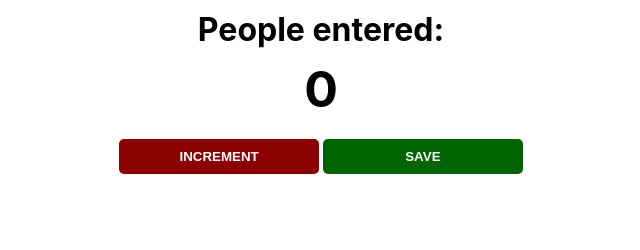
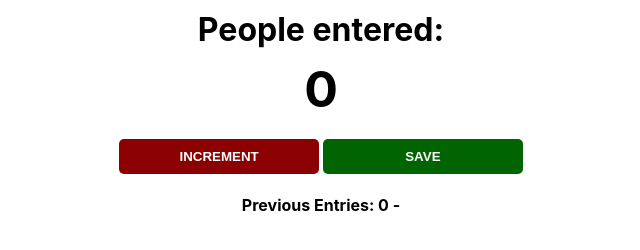
Before and after one commit to JfHarris/js_refresh, a plain HTML site: page jsBasics/index.html in a window 1280 px wide. Both pictures are taken after a click on the button "SAVE". Shown: the whole page, without its empty margins (319-959 px from the left). Drawn offline with Linux system fonts and the light colour scheme.

Commit message:
Added save

```diff
--- a/jsBasics/index.html
+++ b/jsBasics/index.html
@@ -7,6 +7,7 @@
         <h2 id="count-el">0</h2>
         <button id="increment-btn" onclick="increment()">INCREMENT</button>
         <button id="save-btn" onclick="save()">SAVE</button>
+        <p id="save-el">Previous Entries: </p>
         <script src="index.js"></script>
     </body>
 </html>
--- a/jsBasics/index.js
+++ b/jsBasics/index.js
@@ -1,5 +1,6 @@
 let count = 0;
 let countEl = document.getElementById("count-el");
+let saveEl = document.getElementById("save-el");
 
 function increment() {
   count++;
@@ -7,5 +8,8 @@ function increment() {
 }
 
 function save() {
-  console.log(count);
+  let countStr = count + " - ";
+  saveEl.textContent += countStr;
+  count = 0;
+  countEl.textContent = count;
 }
```
